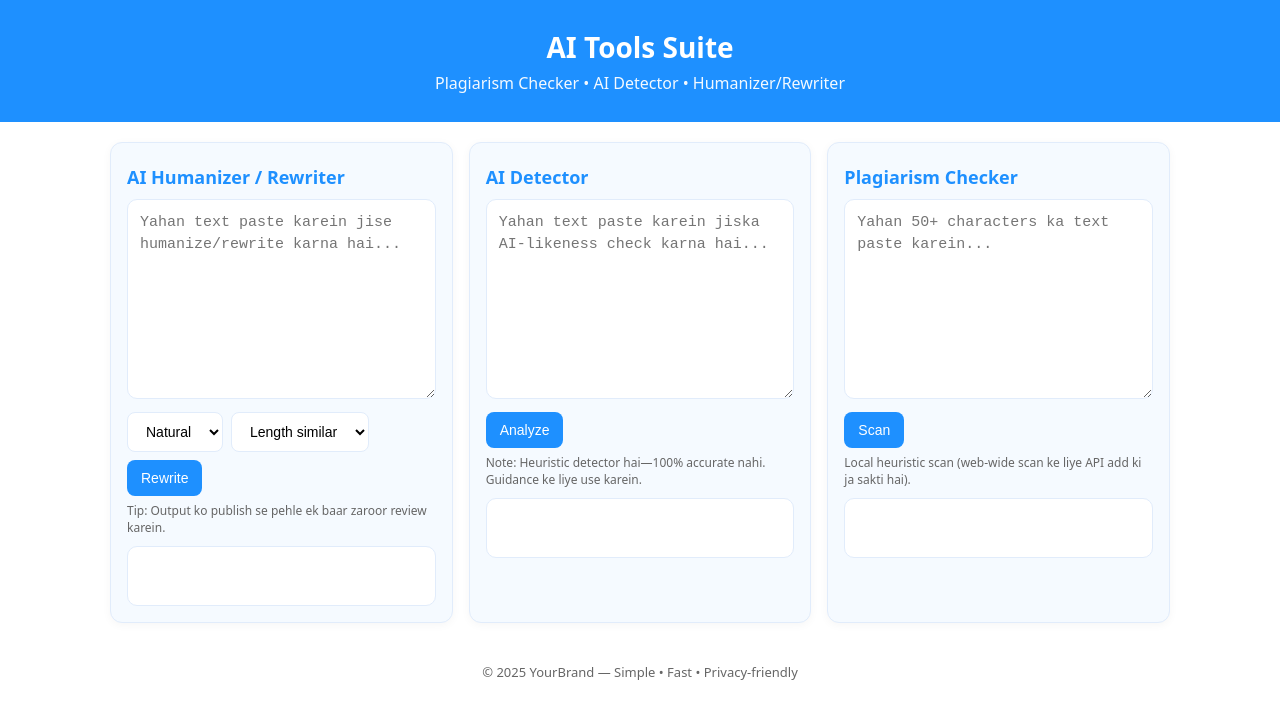
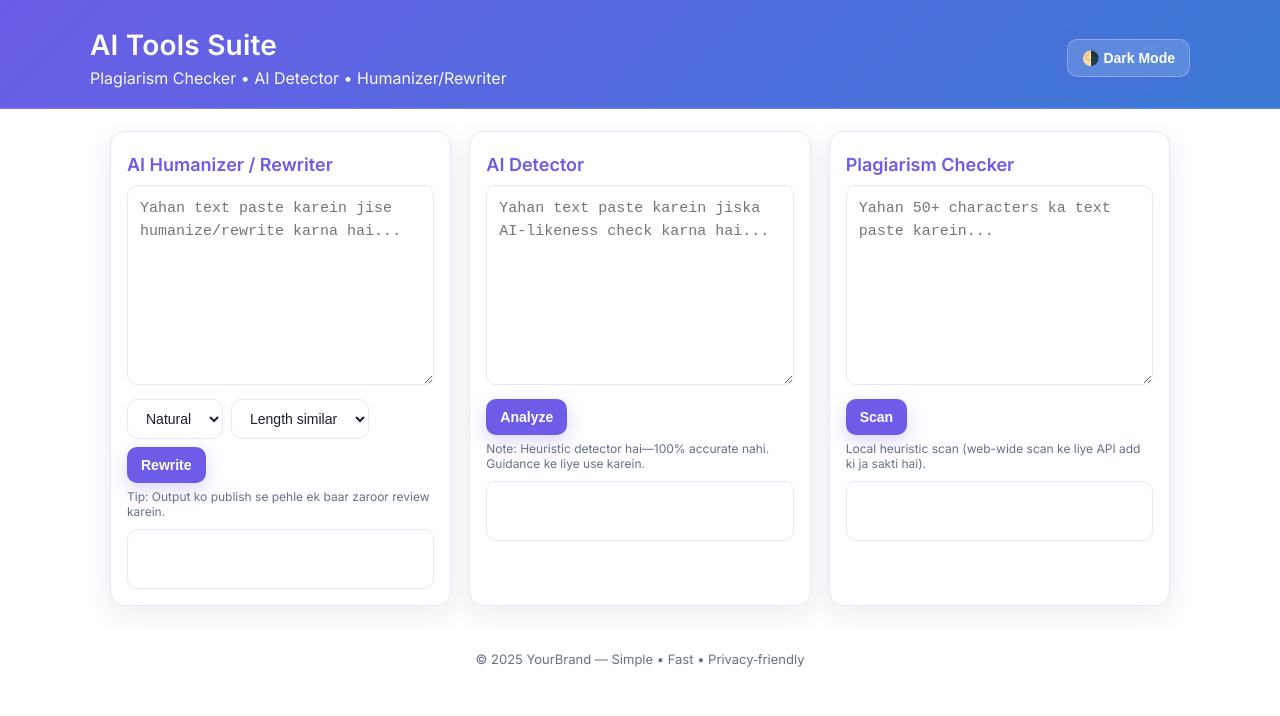
Before and after one commit to 6306HarshitMishra/AI-Detector, a website: page index.html in a window 1280 px wide. Drawn offline with Linux system fonts and the light colour scheme.

Commit message:
Update index.html

```diff
--- a/index.html
+++ b/index.html
@@ -1,3 +1,4 @@
+
 <!DOCTYPE html>
 <html lang="en">
 <head>
@@ -5,32 +6,171 @@
 <meta name="viewport" content="width=device-width, initial-scale=1.0"/>
 <title>AI Tools Suite — Plagiarism | AI Detector | Humanizer</title>
 <meta name="description" content="Free Plagiarism Checker, AI Detector, and Humanizer/Rewriter — simple, fast, privacy‑friendly."/>
+
+<!-- Font -->
+<link rel="preconnect" href="https://fonts.googleapis.com">
+<link href="https://fonts.googleapis.com/css2?family=Inter:wght@400;600&display=swap" rel="stylesheet">
+
 <style>
-  :root{ --blue:#1E90FF; --light:#f5faff; --border:#e1ecfb; --text:#222; }
+  :root{
+    --blue:#6C5CE7;        /* primary */
+    --blue-2:#3A7BD5;      /* gradient second */
+    --bg:#ffffff;
+    --light:#f6f8ff;       /* light card bg */
+    --border:#e4e9f7;
+    --text:#1b1f2a;
+    --muted:#667085;
+    --shadow: 0 8px 28px rgba(16,24,40,.08);
+  }
+  /* Dark mode overrides */
+  [data-theme="dark"]{
+    --bg:#0b0f1a;
+    --light:#11162a;
+    --border:#26314d;
+    --text:#e7eaf3;
+    --muted:#98a2b3;
+    --shadow: 0 10px 30px rgba(0,0,0,.45);
+  }
+
   *{ box-sizing:border-box; }
-  body{ margin:0; font-family:system-ui,-apple-system,Segoe UI,Roboto,Arial; background:#fff; color:var(--text); }
-  header{ background:var(--blue); color:#fff; padding:28px 16px; text-align:center; }
-  header h1{ margin:0 0 6px; font-size:28px; }
-  header p{ margin:0; opacity:.95; }
-  .container{ max-width:1100px; margin:0 auto; padding:20px; }
-  .grid{ display:grid; gap:16px; grid-template-columns:1fr; }
+  html,body{ height:100%; }
+  body{
+    margin:0;
+    font-family:'Inter', system-ui, -apple-system, Segoe UI, Roboto, Arial, sans-serif;
+    background:var(--bg);
+    color:var(--text);
+  }
+
+  /* Header */
+  header{
+    background: linear-gradient(135deg, var(--blue), var(--blue-2));
+    color:#fff;
+    padding: 28px 16px 20px;
+    border-bottom: 1px solid rgba(255,255,255,.2);
+  }
+  .header-inner{
+    max-width:1100px;
+    margin:0 auto;
+    display:flex;
+    align-items:center;
+    justify-content:space-between;
+    gap:16px;
+  }
+  .brand h1{ margin:0 0 6px; font-size:28px; letter-spacing:.2px; }
+  .brand p{ margin:0; opacity:.95; }
+  .actions{ display:flex; align-items:center; gap:10px; }
+
+  .ghost-btn{
+    background: rgba(255,255,255,.15);
+    color:#fff;
+    border:1px solid rgba(255,255,255,.25);
+    padding:10px 14px;
+    border-radius:10px;
+    backdrop-filter: blur(4px);
+    cursor:pointer;
+    transition: all .2s ease;
+    font-weight:600;
+  }
+  .ghost-btn:hover{ background: rgba(255,255,255,.22); transform: translateY(-1px); }
+  .ghost-btn:active{ transform: translateY(0); }
+
+  .container{ max-width:1100px; margin:0 auto; padding:22px 20px 28px; }
+  .grid{ display:grid; gap:18px; grid-template-columns:1fr; }
   @media (min-width:1000px){ .grid{ grid-template-columns:repeat(3,1fr); } }
-  .card{ background:var(--light); border:1px solid var(--border); border-radius:12px; padding:16px; box-shadow:0 2px 10px rgba(0,0,0,.04); }
+
+  /* Cards */
+  .card{
+    background:#fff;
+    border:1px solid var(--border);
+    border-radius:14px;
+    padding:16px;
+    box-shadow: var(--shadow);
+    transition: transform .15s ease, box-shadow .2s ease, border-color .2s ease;
+  }
+  .card:hover{ transform: translateY(-2px); }
+  [data-theme="dark"] .card{ background: var(--light); }
+
   .card h2{ margin:6px 0 10px; color:var(--blue); font-size:18px; }
-  textarea{ width:100%; min-height:200px; background:#fff; border:1px solid var(--border); border-radius:10px; padding:12px; font-size:15px; line-height:1.45; resize:vertical; }
-  .row{ display:flex; gap:8px; flex-wrap:wrap; margin-top:8px; }
-  select, button{ padding:10px 14px; border-radius:8px; border:1px solid var(--border); background:#fff; font-size:14px; }
-  button{ background:var(--blue); color:#fff; border:none; cursor:pointer; }
-  button:disabled{ opacity:.7; cursor:not-allowed; }
-  .result{ margin-top:10px; background:#fff; border:1px solid var(--border); border-radius:10px; padding:12px; white-space:pre-wrap; min-height:60px; }
-  .note{ font-size:12px; color:#666; margin-top:6px; }
-  footer{ text-align:center; color:#666; font-size:13px; padding:20px 10px; margin-top:20px; }
+
+  /* Inputs */
+  textarea{
+    width:100%; min-height:200px;
+    background:#fff;
+    border:1px solid var(--border);
+    border-radius:10px;
+    padding:12px;
+    font-size:15px; line-height:1.5;
+    resize:vertical;
+    color:inherit;
+  }
+  [data-theme="dark"] textarea{ background:#0f1426; border-color:#2a3558; color:var(--text); }
+
+  .row{ display:flex; gap:8px; flex-wrap:wrap; margin-top:10px; }
+  select, button{
+    padding:10px 14px;
+    border-radius:10px;
+    border:1px solid var(--border);
+    background:#fff;
+    font-size:14px;
+    color:inherit;
+  }
+  [data-theme="dark"] select{ background:#0f1426; border-color:#2a3558; color:var(--text); }
+
+  /* Primary button */
+  button{
+    background:var(--blue);
+    color:#fff;
+    border:none;
+    cursor:pointer;
+    font-weight:600;
+    box-shadow: 0 6px 18px rgba(108,92,231,.25);
+    transition: transform .06s ease, background .2s ease, box-shadow .2s ease;
+  }
+  button:hover{ background:#5848d6; }
+  button:active{ transform: translateY(1px); box-shadow:none; }
+  button:disabled{ opacity:.7; cursor:not-allowed; box-shadow: none; }
+
+  /* Focus ring */
+  textarea:focus, select:focus, button:focus{
+    outline:none;
+    box-shadow: 0 0 0 3px rgba(108,92,231,.2);
+  }
+
+  .note{ font-size:12px; color:var(--muted); margin-top:6px; }
+  .result{
+    margin-top:10px;
+    background:var(--bg);
+    border:1px solid var(--border);
+    border-radius:10px;
+    padding:12px;
+    white-space:pre-wrap;
+    min-height:60px;
+  }
+
+  footer{
+    text-align:center; color:var(--muted);
+    font-size:13px; padding:20px 10px; margin-top:24px;
+  }
+
+  /* Responsive typographic tweaks */
+  @media (max-width:600px){
+    .brand h1{ font-size:24px; }
+    .card h2{ font-size:16px; }
+    textarea{ min-height:160px; }
+  }
 </style>
 </head>
 <body>
 <header>
-  <h1>AI Tools Suite</h1>
-  <p>Plagiarism Checker • AI Detector • Humanizer/Rewriter</p>
+  <div class="header-inner">
+    <div class="brand">
+      <h1>AI Tools Suite</h1>
+      <p>Plagiarism Checker • AI Detector • Humanizer/Rewriter</p>
+    </div>
+    <div class="actions">
+      <button id="themeToggle" class="ghost-btn" aria-label="Toggle theme">🌗 Dark Mode</button>
+    </div>
+  </div>
 </header>
 
 <div class="container">
@@ -83,6 +223,24 @@
 </div>
 
 <script>
+/* Theme: load preference & toggle */
+const root = document.documentElement;
+const themeBtn = document.getElementById('themeToggle');
+
+function applyTheme(t){
+  if(t === 'dark'){ root.setAttribute('data-theme','dark'); themeBtn.textContent = '🌞 Light Mode'; }
+  else { root.removeAttribute('data-theme'); themeBtn.textContent = '🌗 Dark Mode'; }
+}
+applyTheme(localStorage.getItem('theme') || 'light');
+
+themeBtn.addEventListener('click', ()=>{
+  const isDark = root.getAttribute('data-theme') === 'dark';
+  const next = isDark ? 'light' : 'dark';
+  localStorage.setItem('theme', next);
+  applyTheme(next);
+});
+
+/* API helpers (same functionality) */
 async function postJSON(url, body){
   const r = await fetch(url, { method:'POST', headers:{'Content-Type':'application/json'}, body:JSON.stringify(body) });
   return await r.json();
@@ -93,7 +251,7 @@ function setLoading(btn, on){
   else if (btn.dataset._label){ btn.textContent = btn.dataset._label; }
 }
 
-// Rewrite
+/* Rewrite */
 document.getElementById('rewriteBtn').addEventListener('click', async (e)=>{
   const btn = e.target; setLoading(btn,true);
   const text = document.getElementById('rewriteText').value.trim();
@@ -109,7 +267,7 @@ document.getElementById('rewriteBtn').addEventListener('click', async (e)=>{
   }finally{ setLoading(btn,false); }
 });
 
-// AI Detect
+/* AI Detect */
 document.getElementById('detectBtn').addEventListener('click', async (e)=>{
   const btn = e.target; setLoading(btn,true);
   const text = document.getElementById('detectText').value.trim();
@@ -127,7 +285,7 @@ document.getElementById('detectBtn').addEventListener('click', async (e)=>{
   }finally{ setLoading(btn,false); }
 });
 
-// Plagiarism
+/* Plagiarism */
 document.getElementById('plagBtn').addEventListener('click', async (e)=>{
   const btn = e.target; setLoading(btn,true);
   const text = document.getElementById('plagText').value.trim();
```
